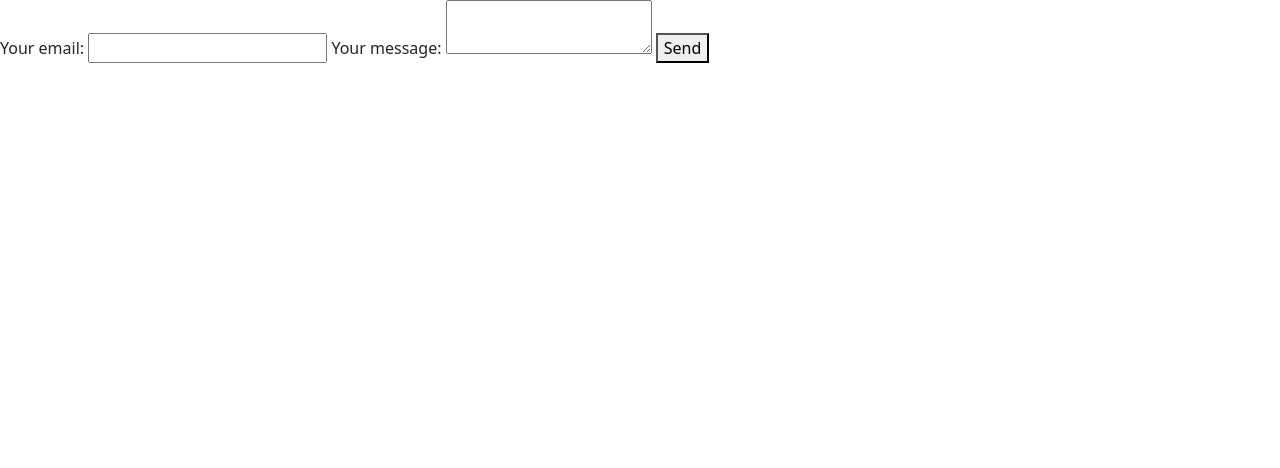
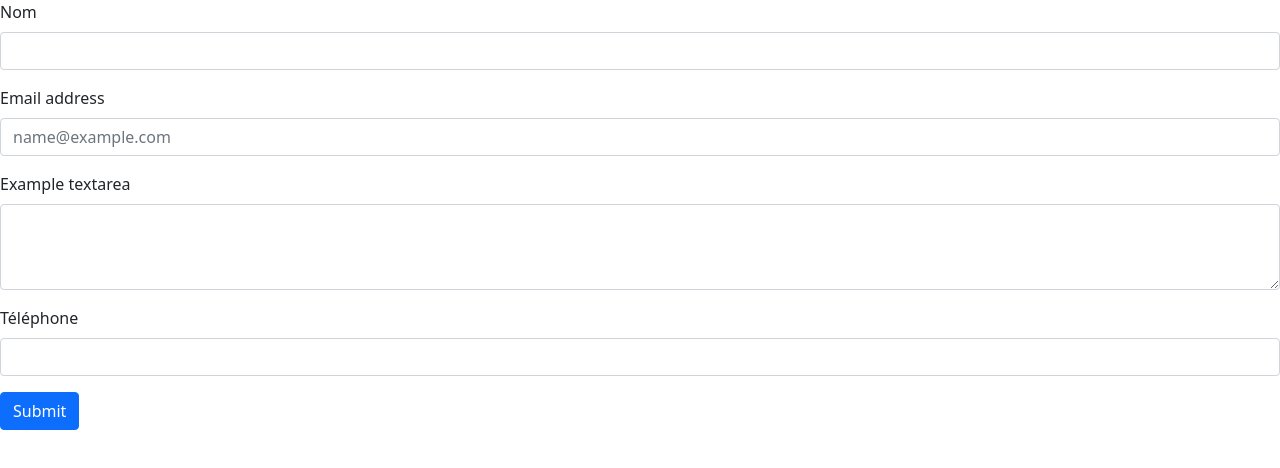
Before and after one commit to Barret-Pierre/Form_Test, a plain HTML site: page index.html in a window 1280 px wide. Drawn offline with nearby package versions, Linux system fonts and the light colour scheme.

Commit message:
Modification contact

```diff
--- a/index.html
+++ b/index.html
@@ -11,23 +11,29 @@
 </head>
 
 <body>
-<!-- modify this form HTML and place wherever you want your form -->
-<form
-  action="https://formspree.io/f/mlezbjla"
-  method="POST"
->
-  <label>
-    Your email:
-    <input type="email" name="email">
-  </label>
-  <label>
-    Your message:
-    <textarea name="message"></textarea>
-  </label>
-  <!-- your other form fields go here -->
-  <button type="submit">Send</button>
-</form>
-</form>
+    <form action="https://formspree.io/f/mlezbjla" method="POST">
+        <div class="mb-3">
+            <label for="exampleFormControlTextarea1" class="form-label">Nom</label>
+            <input name="nom" type="text" class="form-control" id="exampleFormControlTextarea1">
+        </div>
+        <div class="mb-3">
+            <label for="exampleFormControlInput1" class="form-label">Email address</label>
+            <input name="email" type="email" class="form-control" id="exampleFormControlInput1"
+                placeholder="name@example.com">
+        </div>
+        <div class="mb-3">
+            <label for="exampleFormControlTextarea1" class="form-label">Example textarea</label>
+            <textarea name="message" class="form-control" id="exampleFormControlTextarea1" rows="3"></textarea>
+        </div>
+        <div class="mb-3">
+            <label for="exampleFormControlTextarea1" class="form-label">Téléphone</label>
+            <input name="telephone" type="tel" class="form-control" id="exampleFormControlTextarea1">
+        </div>
+        <input type="hidden" name="_subject" value="Resnseignement CV">
+        <input type="hidden" name="_next" value="Merci">
+        <button type="submit" class="btn btn-primary">Submit</button>
+    </form>
 </body>
 
+
 </html>
```
